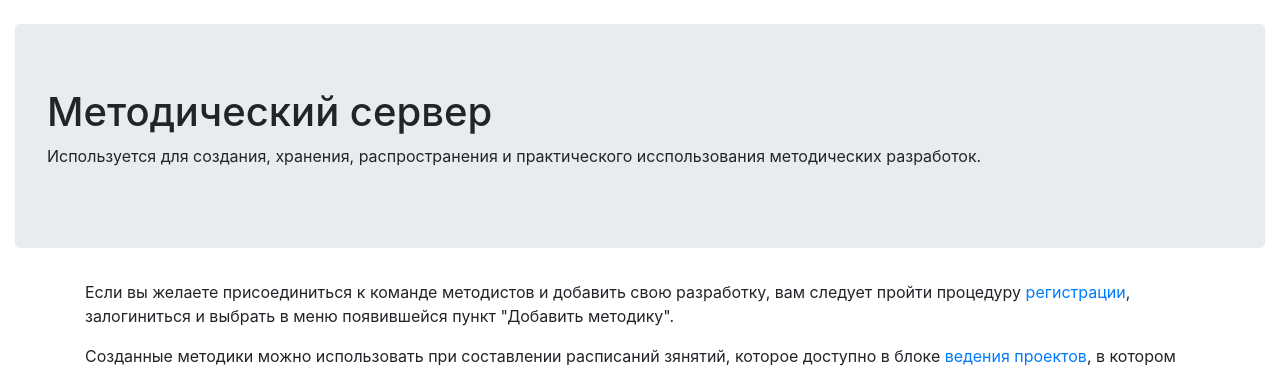
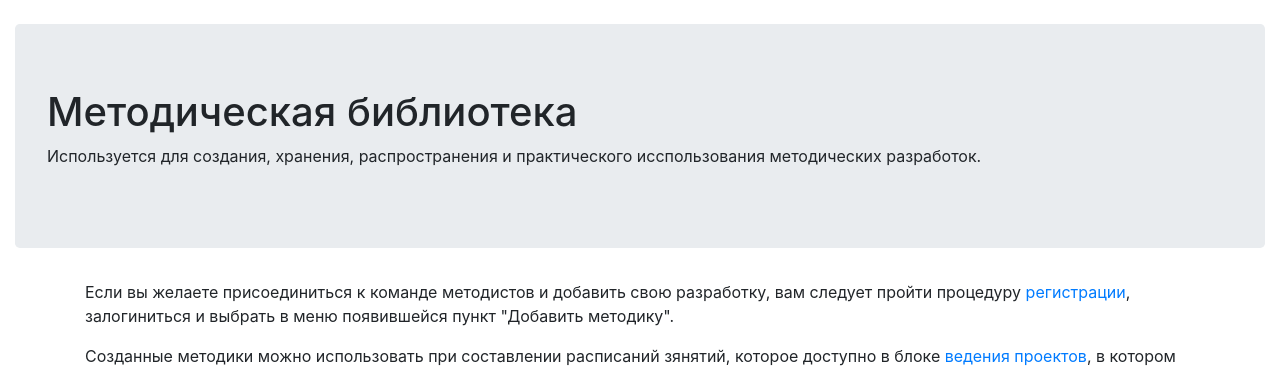
Before and after one commit to BaldrOdinson/mlib, a Flask app: template mlibsite/core/templates/core/info.html in a window 1280 px wide. Shown: the part 56-426 px from the top of the page. Run offline with Flask 2, Linux system fonts and the light colour scheme; the template is opened without the code that fills it, so the values that code supplies are empty; some libraries are stand-ins or nearby versions.

Commit message:
Fix name in info.html

```diff
--- a/mlibsite/core/templates/core/info.html
+++ b/mlibsite/core/templates/core/info.html
@@ -2,7 +2,7 @@
 {% block content %}
   <br>
   <div class="jumbotron">
-    <h1>Методический сервер</h1>
+    <h1>Методическая библиотека</h1>
     <p>Используется для создания, хранения, распространения и практического исспользования методических разработок.</p>
   </div>
 
```
